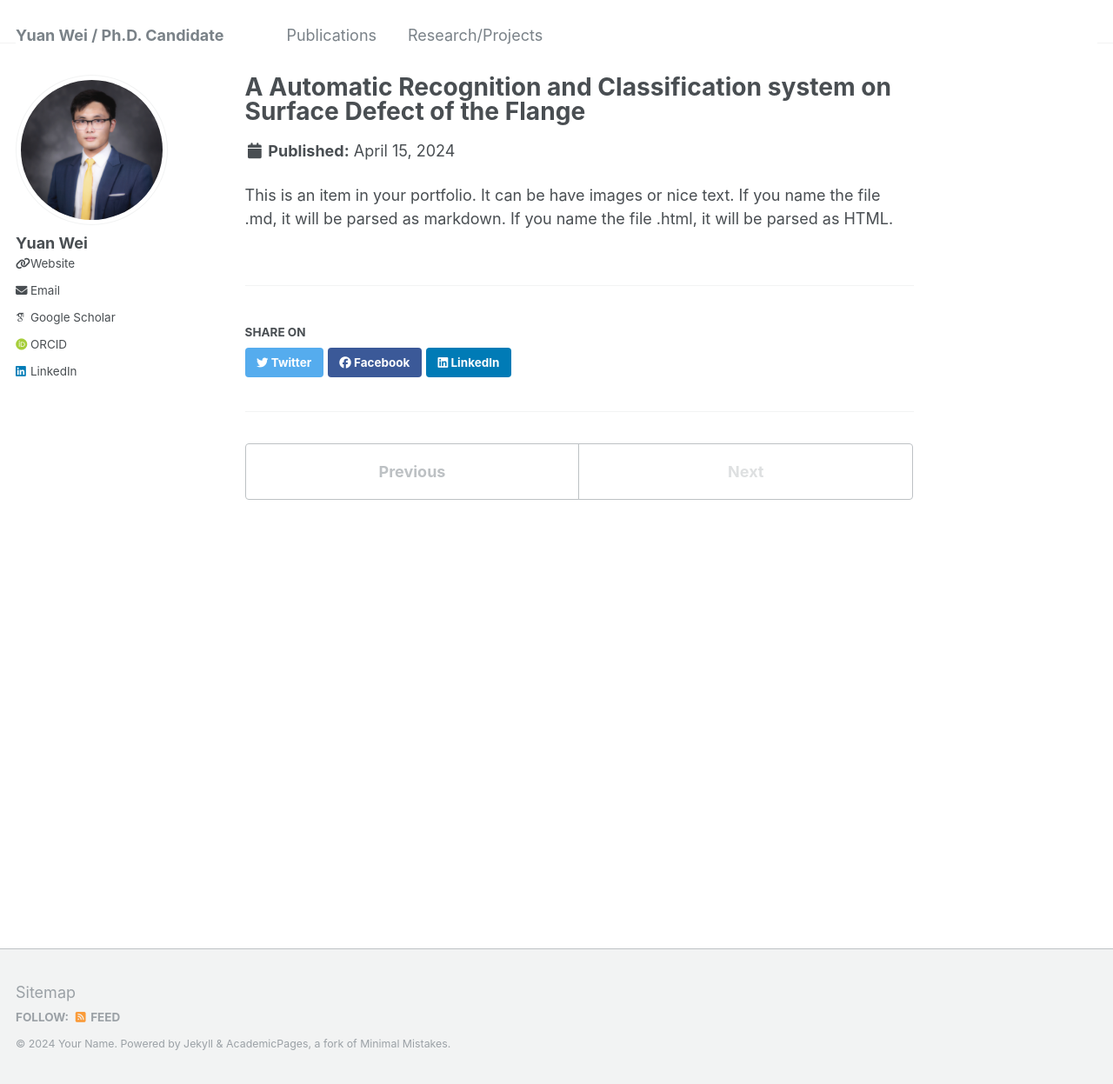
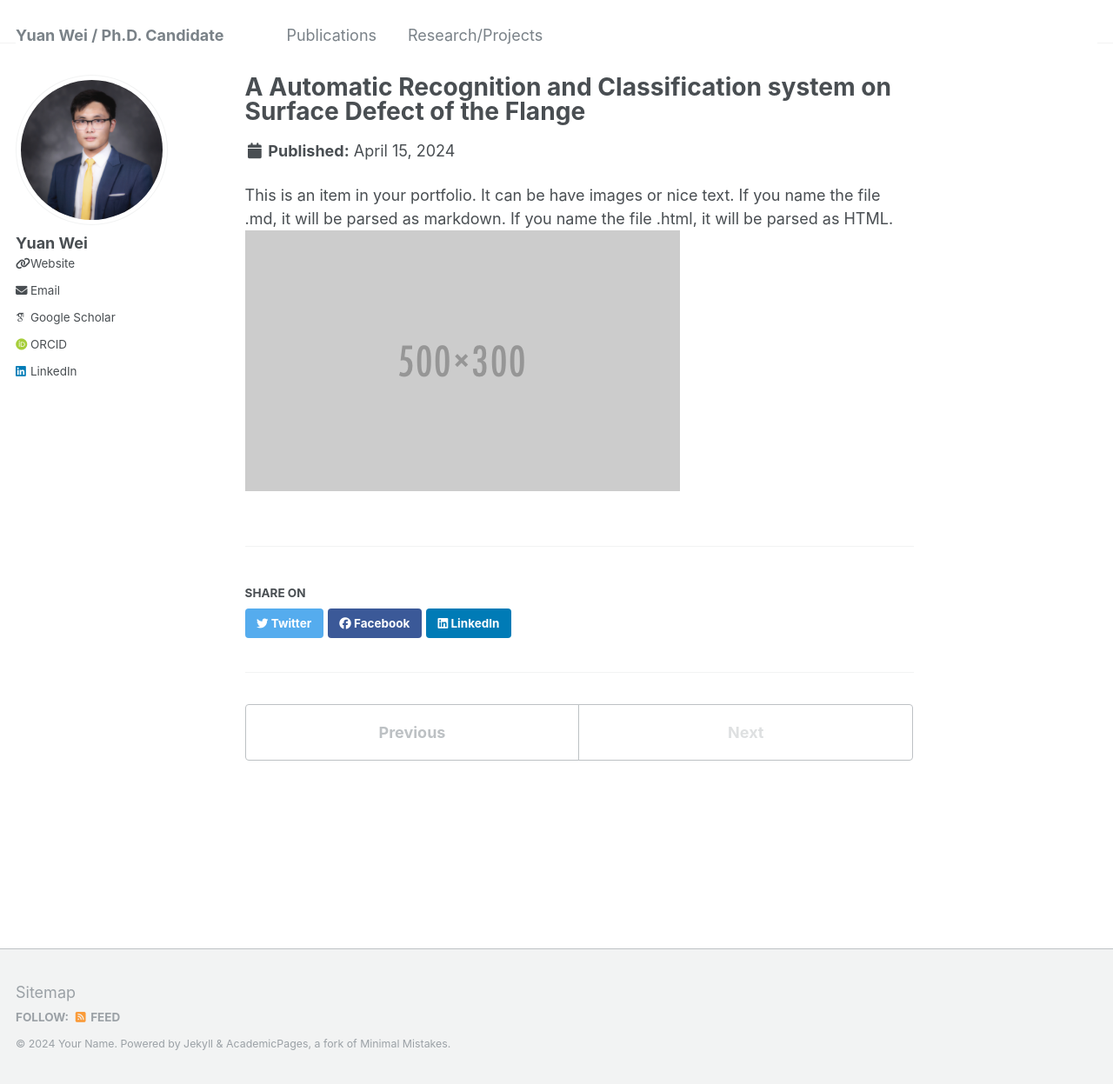
Before and after one commit to JET00wy/YuanWeiWebPage, a Jekyll site: the page built from _portfolio/portfolio-2.html, in a window 1280 px wide and 1247 px high. Shown: the whole window at 87% size. Built offline with Jekyll 4.4.1, drawn with Linux system fonts in a browser that asks for light colours; some web fonts are replaced.

Commit message:
Update portfolio-2.html

```diff
--- a/_portfolio/portfolio-2.html
+++ b/_portfolio/portfolio-2.html
@@ -1,8 +1,8 @@
 ---
 title: "A Automatic Recognition and Classification system on Surface Defect of the Flange"
-excerpt: "Short description of portfolio item number 2 <br/><img src='/images/500x300.png'><br/>"
+excerpt: "Short description of portfolio item number 2 <br/>"
 collection: portfolio
 videolink: "https://www.youtube.com/embed/NOkr8rmh5nY?si=6M9QImRneOpNTqLO"
 ---
 
-This is an item in your portfolio. It can be have images or nice text. If you name the file .md, it will be parsed as markdown. If you name the file .html, it will be parsed as HTML.
+This is an item in your portfolio. It can be have images or nice text. If you name the file .md, it will be parsed as markdown. If you name the file .html, it will be parsed as HTML. <img src='/images/500x300.png'><br/>
```
